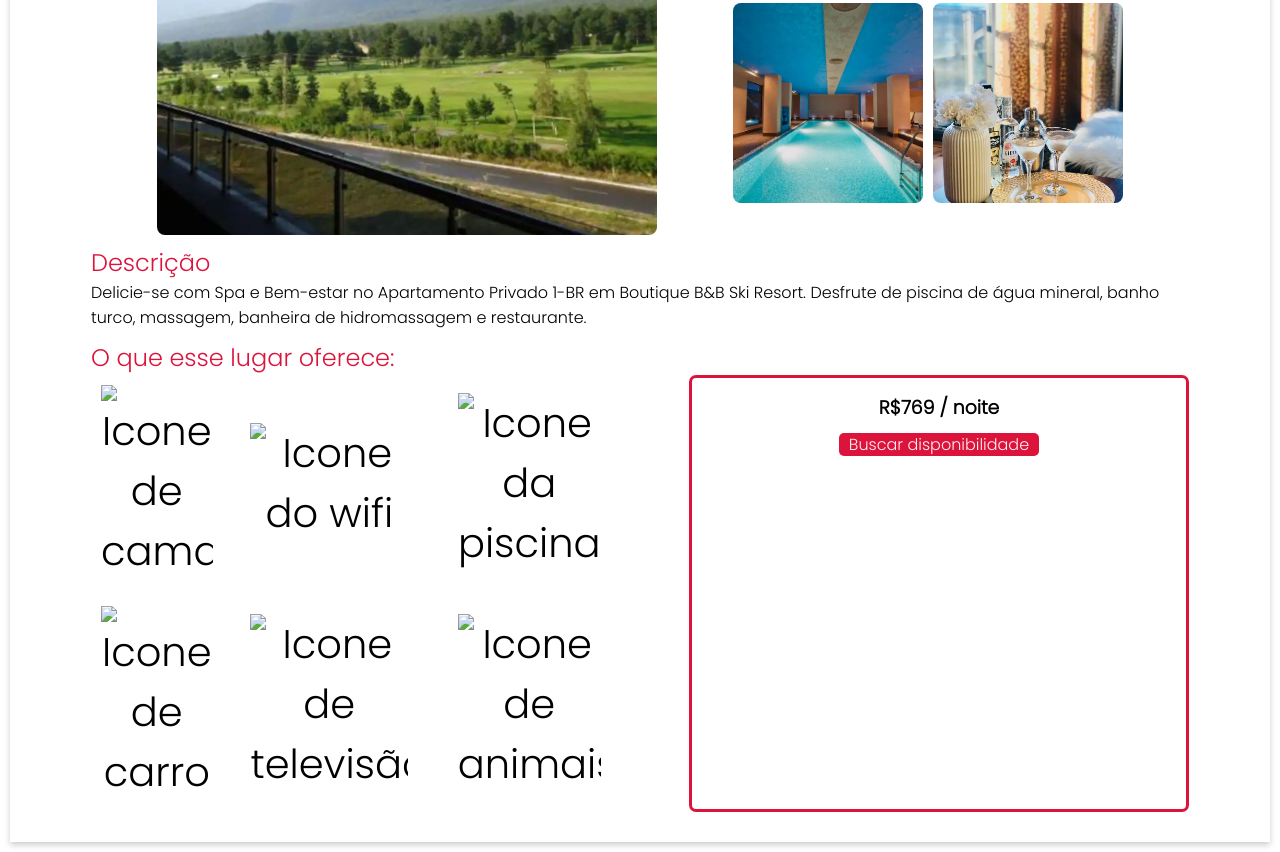
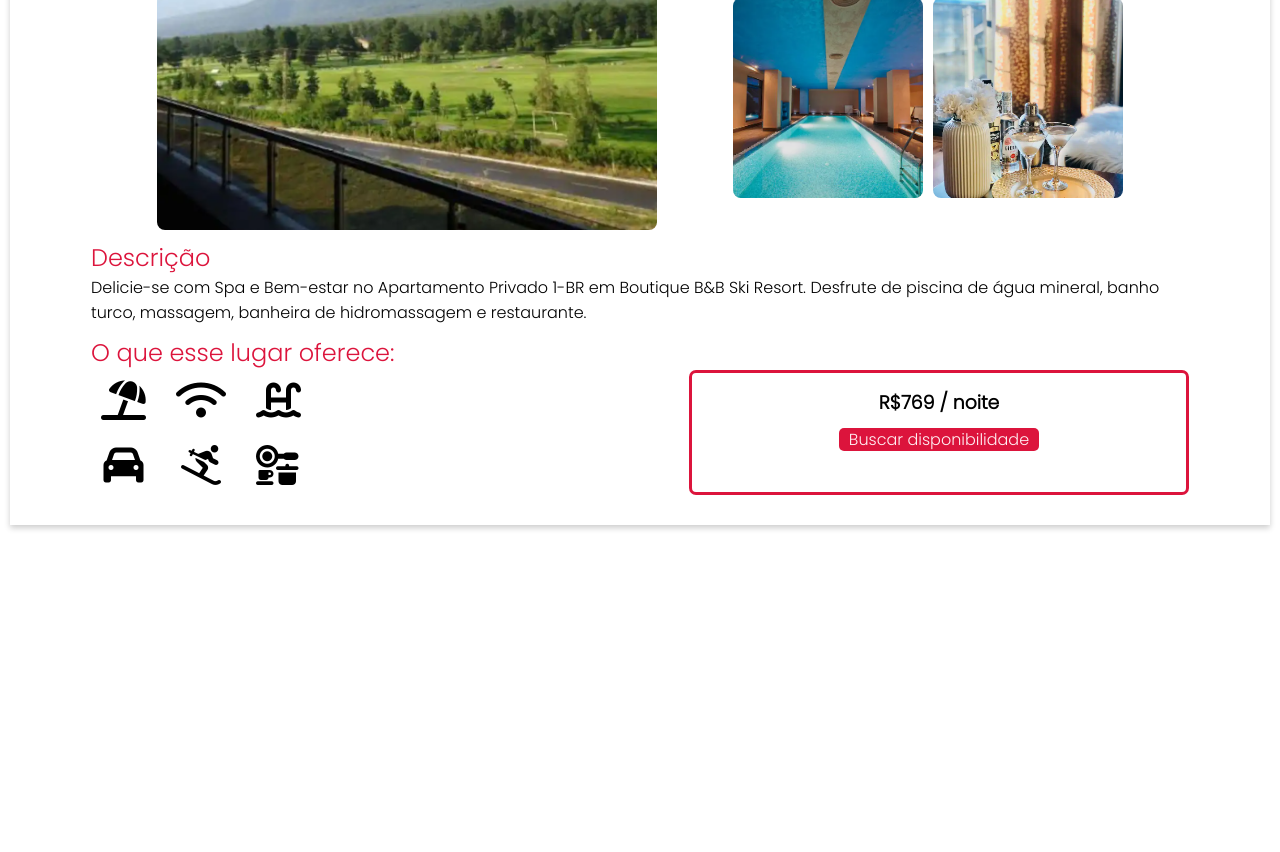
Before and after one commit to Maya-Tavares/Airbnb-website, a plain HTML site: page view/index.html in a window 1280 px wide. Shown: the part 346-1198 px from the top of the page. After the commit the page ends 881 px from the top, so only its background shows below. Drawn offline with Linux system fonts and the light colour scheme.

Commit message:
Update index.html

```diff
--- a/view/index.html
+++ b/view/index.html
@@ -9,6 +9,9 @@
     <link rel="preconnect" href="https://fonts.googleapis.com">
     <link rel="preconnect" href="https://fonts.gstatic.com" crossorigin>
     <link href="https://fonts.googleapis.com/css2?family=Poppins:wght@300&display=swap" rel="stylesheet">
+
+    <!-- Icons -->
+    <link rel="stylesheet" href="https://cdnjs.cloudflare.com/ajax/libs/font-awesome/6.5.2/css/all.min.css" integrity="sha512-SnH5WK+bZxgPHs44uWIX+LLJAJ9/2PkPKZ5QiAj6Ta86w+fsb2TkcmfRyVX3pBnMFcV7oQPJkl9QevSCWr3W6A==" crossorigin="anonymous" referrerpolicy="no-referrer" />
 
     <!-- Css -->
     <link rel="stylesheet" href="../css/styles.css">
@@ -25,7 +28,7 @@
                 <h1>Cornelia Residence - 2BR Mountain View Suite B&B</h1>
             </div>
             <div class="subtitle">
-                <img src="../img/star.png" alt="icone de estrela de avaliação" >
+                <i class="fa-solid fa-star icon-1"></i>
                 <p>4,77 - Razlog - Blagoevgrad Province - Bulgária</p>
             </div>
 
@@ -51,12 +54,12 @@
                 <!-- mudar icones para os disponiveis no site -->
                <div class="card2">
                  <div class="icons">
-                    <img src="../img/cama.png" alt="Icone de cama" class="icon">
-                    <img src="../img/wi-fi.png" alt="Icone do wifi" class="icon">
-                    <img src="../img/piscina.png" alt="Icone da piscina" class="icon">
-                    <img src="../img/carro-esporte.png" alt="Icone de carro" class="icon">
-                    <img src="../img/televisao.png" alt="Icone de televisão" class="icon">
-                    <img src="../img/cachorro.png" alt="Icone de animais" class="icon">
+                    <i class="fa-solid fa-umbrella-beach icon"></i>
+                    <i class="fa-solid fa-wifi icon"></i>
+                    <i class="fa-solid fa-water-ladder icon"></i>
+                    <i class="fa-solid fa-car icon"></i>
+                    <i class="fa-solid fa-person-skiing icon"></i>
+                    <i class="fa-solid fa-kitchen-set icon"></i>
                 </div>
 
                 <div class="card-valor">
```
